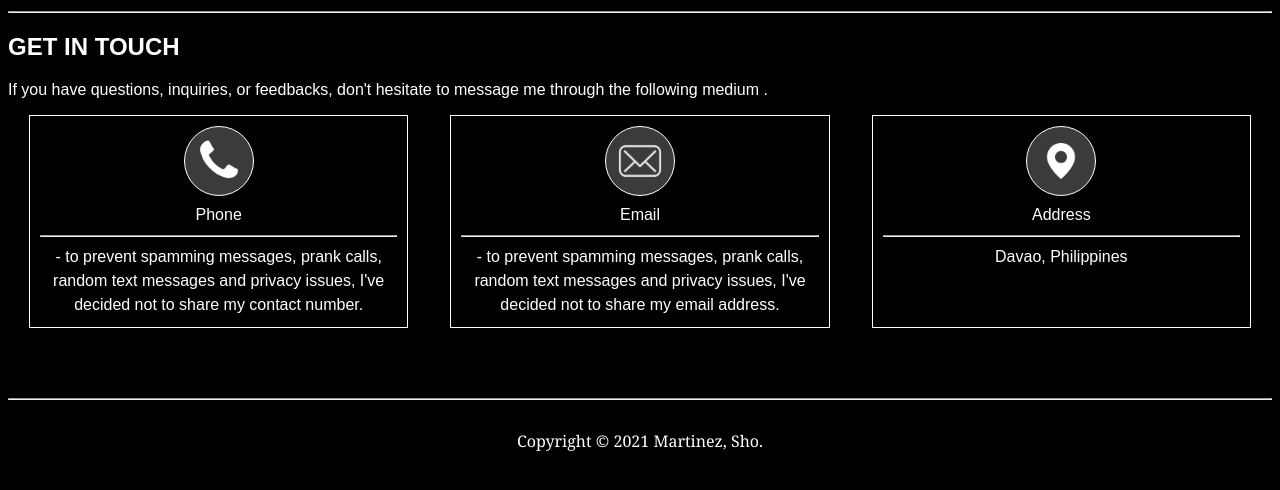
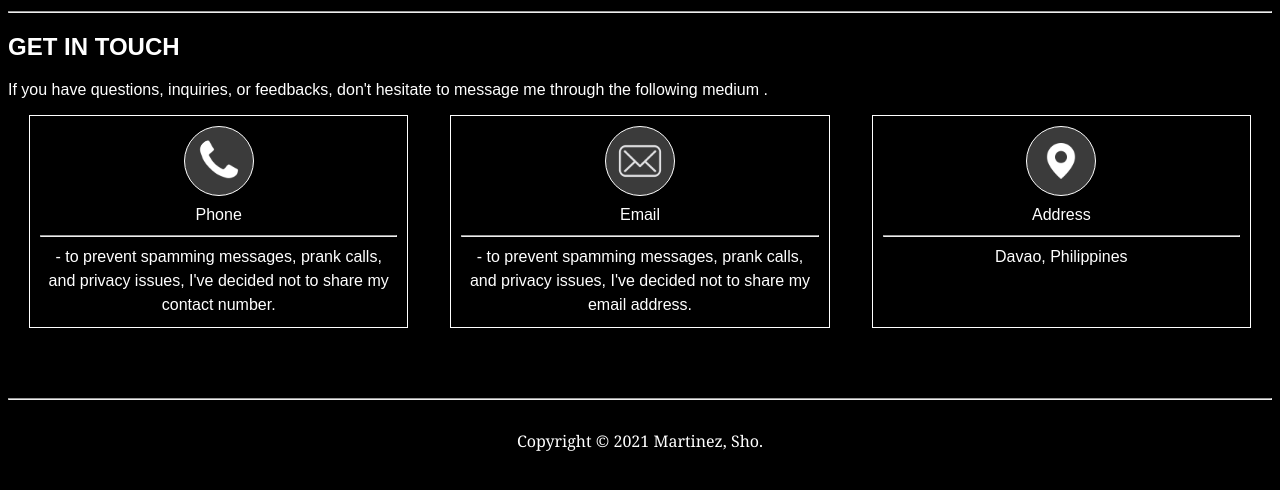
Before and after one commit to mrpolyglot/my_webpage, a plain HTML site: page contact.html in a window 1280 px wide. Shown: the part 90-580 px from the top of the page. Drawn offline with Linux system fonts and the light colour scheme; a web font is replaced by a local one.

Commit message:
Update contact.html

```diff
--- a/contact.html
+++ b/contact.html
@@ -38,15 +38,13 @@
         <div class="box-container">
             <img src="images/phone-icon.png" class="icons">
             <br>Phone<hr>
-            - to prevent spamming messages, prank calls,
-            random text messages and privacy issues, I've decided not
+            - to prevent spamming messages, prank calls, and privacy issues, I've decided not
             to share my contact number.
         </div>
         <div class="box-container">
             <img src="images/email-icon.png" class="icons">
             <br>Email<hr>
-            - to prevent spamming messages, prank calls,
-            random text messages and privacy issues, I've decided not
+            - to prevent spamming messages, prank calls, and privacy issues, I've decided not
             to share my email address.
         </div>
         <div class="box-container">
```
